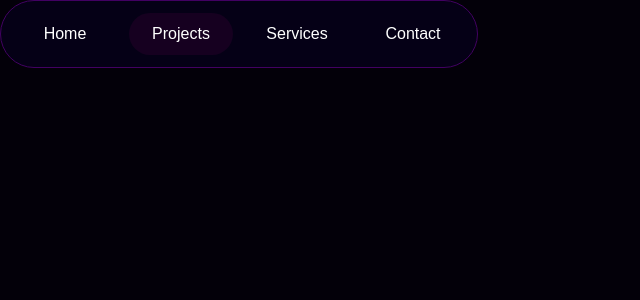
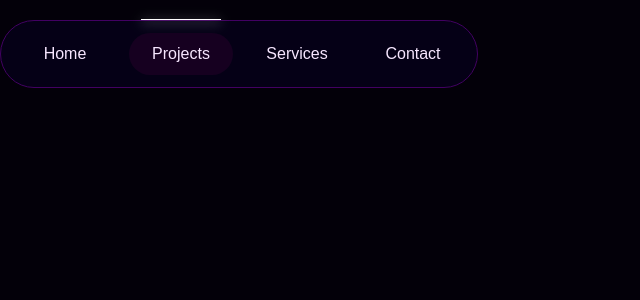
Before and after one commit to Dream-Code-Studio/dream-code-studio, a SvelteKit app: page / in a window 1280 px wide. Shown: the top 300 px of the page, without its empty margins (0-640 px from the left). Built offline with nearby package versions, Linux system fonts and the light colour scheme.

Commit message:
navbar ui complete

```diff
--- a/src/routes/+layout.svelte
+++ b/src/routes/+layout.svelte
@@ -13,6 +13,7 @@
     {#each navbar as item, index}
       <a class="link" on:click={() => handleClick(index)}>{item}</a>
     {/each}
+    <div class="light"></div>
     <div class="active-link">Home</div>
   </div>
 </nav>
@@ -27,6 +28,7 @@
     background-color: rgb(6, 1, 28, .7);
     border-radius: 100px;
     border: 1px solid rgb(66, 0, 97.7);
+    margin-top: 20px;
   }
   .links {
     display: inline-flex;
@@ -42,7 +44,7 @@
     justify-content: center;
     align-items: center;
     font-family: sans-serif;
-    color: white;
+    color: #F7E6FF;
     z-index: 2;
     cursor: default;
   }
@@ -60,6 +62,18 @@
     font-family: sans-serif;
     transition: 0.6s all ease-in-out;
     color: transparent;
-    transform: translate(calc(var(--index) * (100% + 12px)), 0);
+    transform: translate(calc(var(--index) * (100% + var(--gap) * 1px)), 0);
+  }
+  .light {
+    background-color: white;
+    width: 80px;
+    margin: 0 12px;
+    height: 1px;
+    position: absolute;
+    top: calc(-13px - 1px);
+    transition: 0.6s all ease-in-out;
+    transform: translate(calc(var(--index) * (100% + 24px + var(--gap) * 1px)), 0);
+    left: 0;
+    box-shadow: 0 2px 12px 0 white;
   }
 </style>
```
